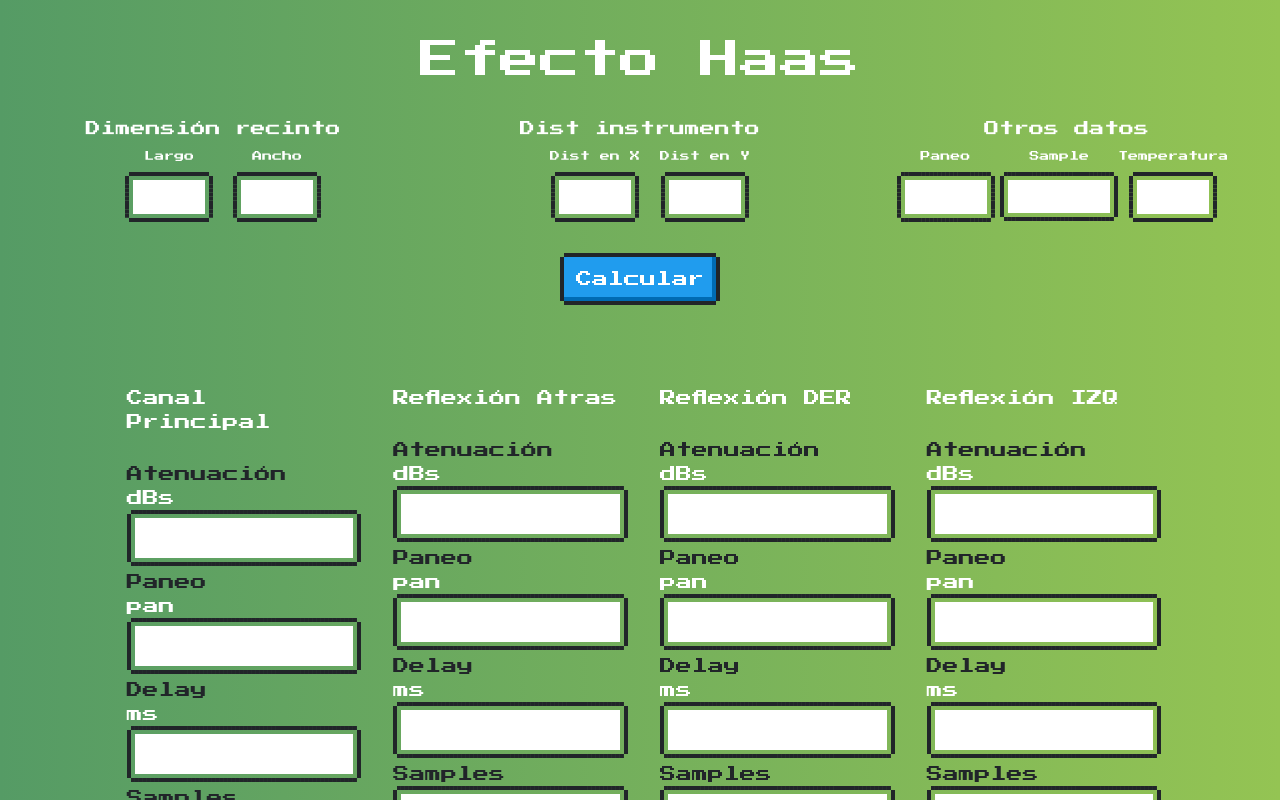
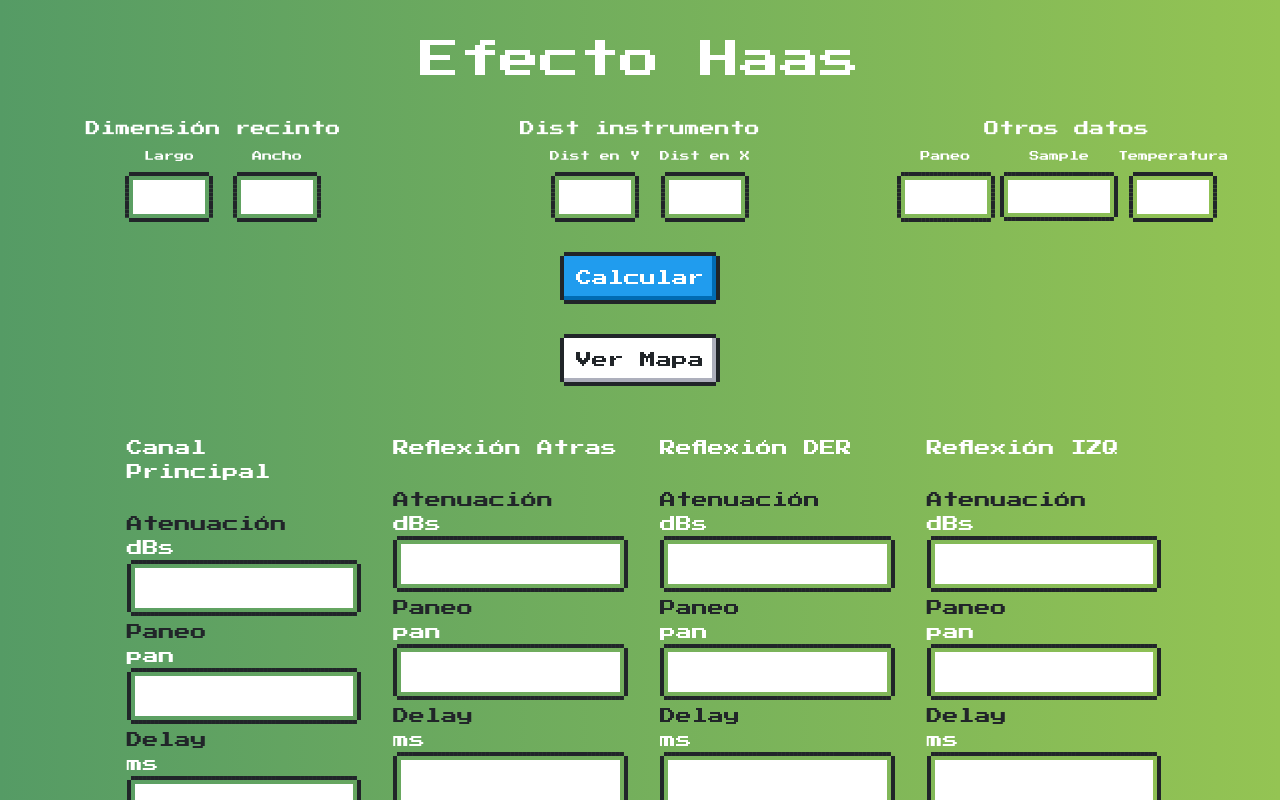
Before and after one commit to LeonLSV/EfectoHaas, a React (Create React App) app: page /intro in a window 1280 px wide. Shown: the top 800 px of the page. Built offline with nearby package versions, Linux system fonts and the light colour scheme; a web font is replaced by a local one.

Commit message:
[add] mapa [update] tooltip

```diff
--- a/src/components/Calculo/index.js
+++ b/src/components/Calculo/index.js
@@ -1,5 +1,5 @@
 import React, { useRef, useState } from "react";
-import { Col, Row, Tooltip } from "antd";
+import { Col, Row, Tooltip, Modal, Image } from "antd";
 import {
   TextoCalculo,
   ContainerCalcular,
@@ -9,6 +9,7 @@ import {
 } from "./style";
 import { Link } from "react-router-dom";
 import Resultado from "../Resultados";
+import mapa from "../../images/mapa.png";
 
 const centerTodo = {
   display: "flex",
@@ -27,6 +28,18 @@ const centerCol = {
 };
 
 export const Calculo = () => {
+  const [isModalVisible, setIsModalVisible] = useState(false);
+  const showModal = () => {
+    setIsModalVisible(true);
+  };
+
+  const handleOk = () => {
+    setIsModalVisible(false);
+  };
+
+  const handleCancel = () => {
+    setIsModalVisible(false);
+  };
   //INPUTS
   const largoInput = useRef(0);
   const anchoInput = useRef(0);
@@ -83,7 +96,7 @@ export const Calculo = () => {
     const gradosPaneo = arcoTangente * (180 / Math.PI);
 
     const paneoEntrada = parseInt(paneoInput.current.value);
-    const paneoFinal = (paneoEntrada * gradosPaneo) / 90;
+    const paneoFinal = ((paneoEntrada * gradosPaneo) / 90).toFixed(2);
     const dly = ((raizCanal1 / velocidadSonido) * 1000).toFixed(2);
     const sample = parseInt(sampleInput.current.value);
     const samples = (dly / (1000 / sample)).toFixed(2);
@@ -235,7 +248,7 @@ export const Calculo = () => {
               <Tooltip
                 title="Distancia al instrumento en linea recta desde el borde del cuarto"
                 placement="top">
-                <TextoCalculo size={"10px"}>Dist en X</TextoCalculo>
+                <TextoCalculo size={"10px"}>Dist en Y</TextoCalculo>
               </Tooltip>
               <ContainerEfectoInput>
                 <input
@@ -252,7 +265,7 @@ export const Calculo = () => {
               <Tooltip
                 title="Distancia lateral al instrumento desde el centro del cuarto"
                 placement="top">
-                <TextoCalculo size={"10px"}>Dist en Y</TextoCalculo>
+                <TextoCalculo size={"10px"}>Dist en X</TextoCalculo>
               </Tooltip>
               <ContainerEfectoInput>
                 <input
@@ -281,7 +294,7 @@ export const Calculo = () => {
             }}>
             <Col span={7} style={centerCol}>
               <Tooltip
-                title="Paneo máximo permitido por tu DAW o consola"
+                title="Paneo máximo permitido por tu DAW o consola (100)"
                 placement="top">
                 <TextoCalculo size={"10px"}>Paneo</TextoCalculo>
               </Tooltip>
@@ -296,7 +309,9 @@ export const Calculo = () => {
               </ContainerEfectoInput>
             </Col>
             <Col span={7} style={centerCol}>
-              <Tooltip title="Sample Rate usado en el proyecto" placement="top">
+              <Tooltip
+                title="Sample Rate usado en el proyecto (48000)"
+                placement="top">
                 <TextoCalculo size={"10px"}>Sample</TextoCalculo>
               </Tooltip>
               <ContainerEfectoInput>
@@ -310,7 +325,9 @@ export const Calculo = () => {
               </ContainerEfectoInput>
             </Col>
             <Col span={7} style={centerCol}>
-              <Tooltip title="Temperatura ambiente del cuarto" placement="top">
+              <Tooltip
+                title="Temperatura ambiente del cuarto en grados C° (20)"
+                placement="top">
                 <TextoCalculo size={"10px"}>Temperatura</TextoCalculo>
               </Tooltip>
               <ContainerEfectoInput>
@@ -336,6 +353,22 @@ export const Calculo = () => {
           </button>
         </ContainerCalcular>
       </Row>
+      <Row justify="center" styled={centerTodo}>
+        <ContainerCalcular>
+          <button type="button" class="nes-btn " onClick={showModal}>
+            Ver Mapa
+          </button>
+
+          <Modal
+            title="Mapa"
+            visible={isModalVisible}
+            onOk={handleOk}
+            onCancel={handleCancel}>
+            <Image width={200} src={mapa} />
+          </Modal>
+        </ContainerCalcular>
+      </Row>
+
       <Row justify="center" style={{ marginTop: "50px" }}>
         <Col lg={5}>
           <Canales>
--- a/src/components/Calculo/style.js
+++ b/src/components/Calculo/style.js
@@ -11,9 +11,9 @@ export const TextoCalculo = styled.h3`
   outline: none;
 `;
 
-export const ContainerCalcular = styled.button`
+export const ContainerCalcular = styled.div`
   ${fadeIn({ time: "1s" })}
-  margin: 30px 0;
+  margin-top: 30px;
   outline: none;
   text-decoration: none;
   background: none;
--- a/src/components/Resultados/index.js
+++ b/src/components/Resultados/index.js
@@ -41,7 +41,7 @@ const Resultado = (props) => {
           <progress
             className="nes-progress is-pattern"
             value={props.samples}
-            max="1000"></progress>
+            max="4000"></progress>
         </Col>
       </Row>
     </>
```
Also changed, not shown: src/images/mapa.png (added), 1 other file (tests, documents, lock files or other folders).
